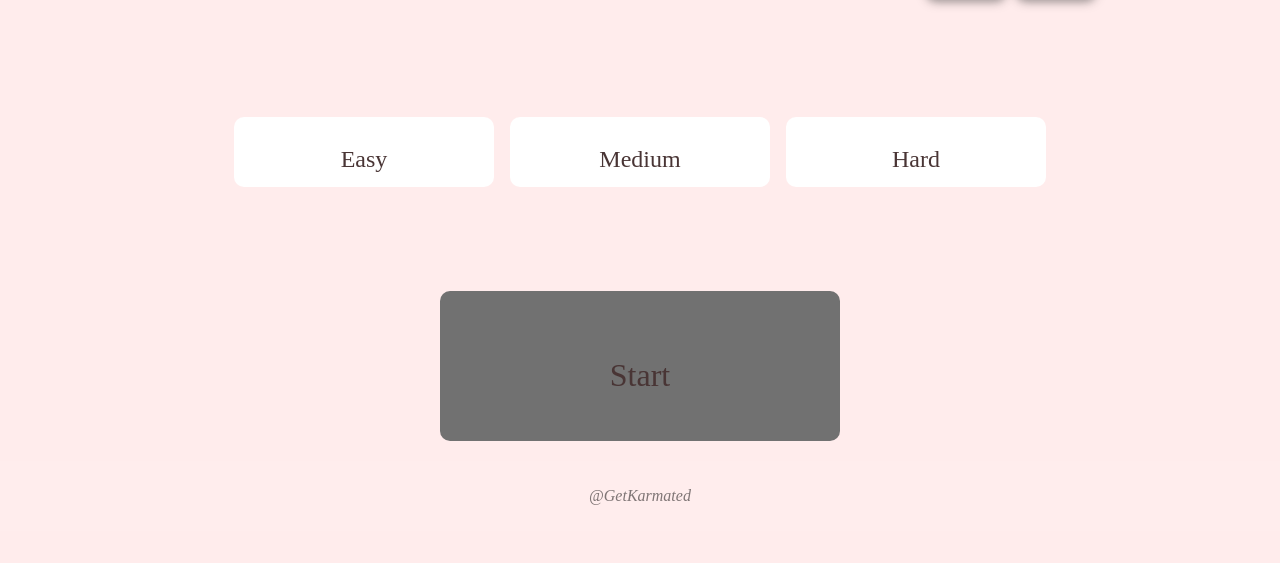
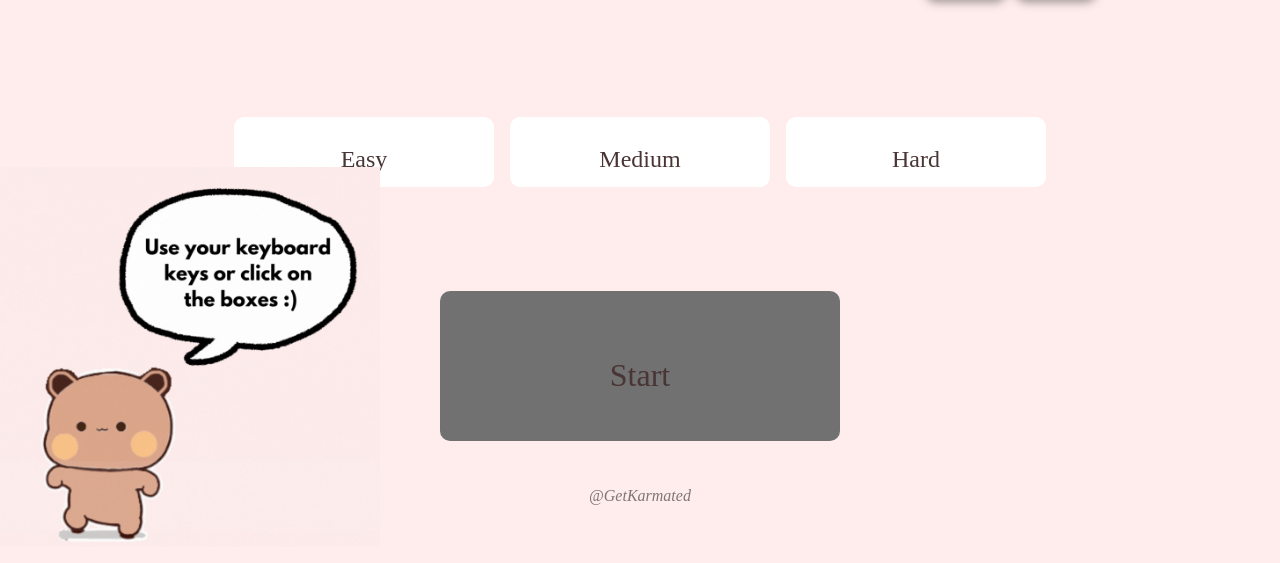
Before and after one commit to GetKarmated/simonsGame, a plain HTML site: page index.html in a window 1280 px wide. Shown: the part 237-800 px from the top of the page. Drawn offline with nearby package versions, Linux system fonts and the light colour scheme; a web font is replaced by a local one.

Commit message:
indication gif

```diff
--- a/index.html
+++ b/index.html
@@ -33,7 +33,7 @@
                 <button id="start" class="start-button" type="button">Start</button>
             </div>
         </div>
-
+        <img id="indication-gif" src="./img/indication.gif" alt="indications">
         <footer>
             <p>@GetKarmated</p>
         </footer>
--- a/index.js
+++ b/index.js
@@ -22,6 +22,7 @@ const $textRules = $('#rules');
 const $resultImg = $('#result-gif');
 const $box = $('.box');
 const $footer = $('footer');
+const $indicationGif= $('#indication-gif');
 
 
 
@@ -259,7 +260,7 @@ function designState(state) {
             if (!$gridContainer.parent().is($mainContainer)) {
                 $gridContainer.insertAfter($difficultyContainer);
             }
-
+            $indicationGif.hide();
             $gridContainer.addClass('grid-container-onGame');
             $gridContainer.addClass('grid-container-demo');
             $box.addClass('box-onDemo');
--- a/style.css
+++ b/style.css
@@ -131,6 +131,15 @@ footer {
     width: 420px;
     height: 420px;
 }
+#indication-gif {
+    position: fixed;
+    bottom: 0;
+    left: 0;
+    width: 380px;
+    height: auto;
+    margin-bottom: 1rem;
+}
+
 
 
 
```
Also changed, not shown: img/indication.gif (added), 1 other file.
